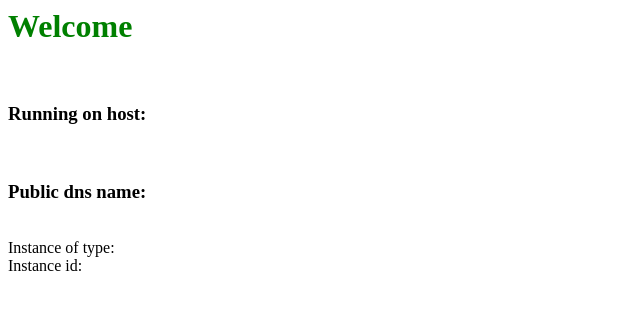
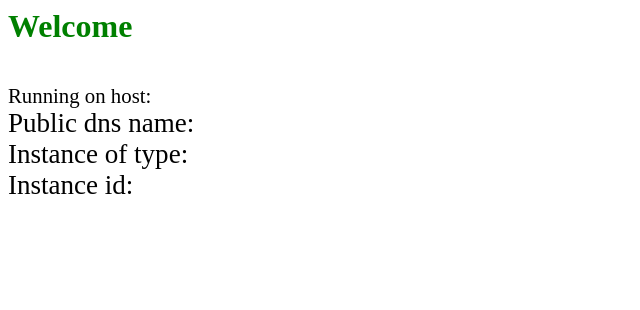
Before and after one commit to anawas/tinypage, a PHP site: page / in a window 1280 px wide. Shown: the top 310 px of the page, without its empty margins (0-640 px from the left). Run offline with PHP 8.4, Linux system fonts and the light colour scheme; data that the repository does not hold is empty.

Commit message:
div instead of <hx> gives better control

```diff
--- a/index.php
+++ b/index.php
@@ -5,8 +5,8 @@ $instance_type = @file_get_contents("http://instance-data/latest/meta-data/insta
 $instance_id = @file_get_contents("http://instance-data/latest/meta-data/instance-id");
 
 echo "<h1 style='color:green;'>Welcome</h1><br />";
-echo "<h3>Running on host:  " . $hostname . "</h3><br />";
-echo "<h3>Public dns name:  " . $public_name . "</h3><br />";
+echo '<div style="font-size: 130%;">Running on host:  ' . $hostname . '</h3><br />';
+echo '<div style="font-size: 130%;">Public dns name:  ' . $public_name . '</h3><br />';
 echo "Instance of type: " . $instance_type . "<br />";
 echo "Instance id:      " . $instance_id . "<br />";
 ?>
```
